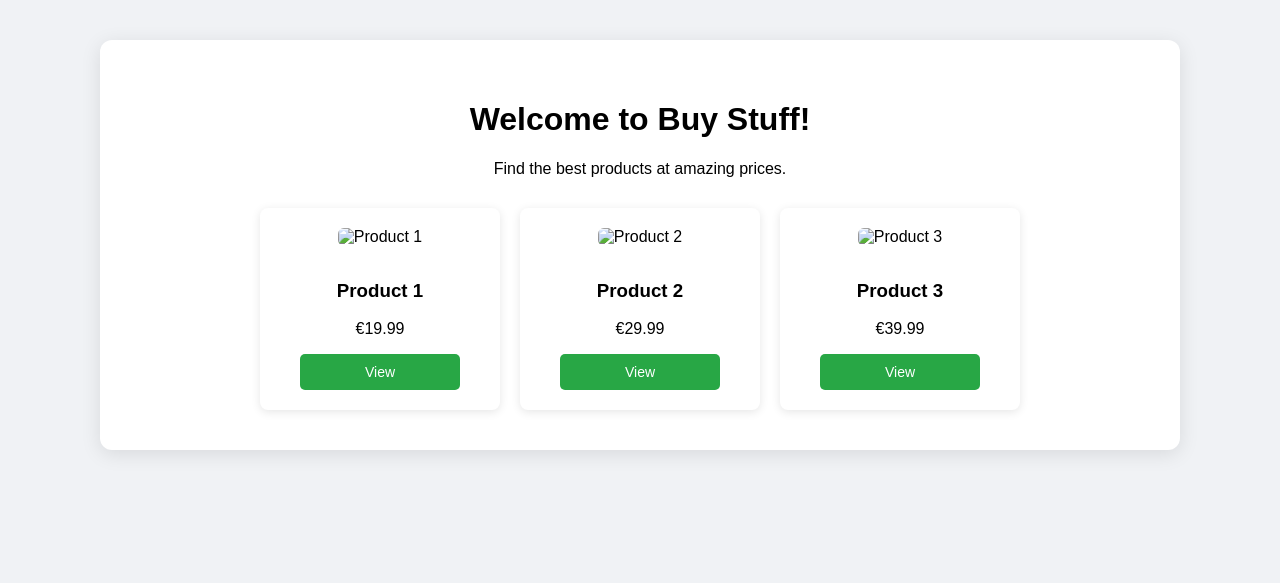
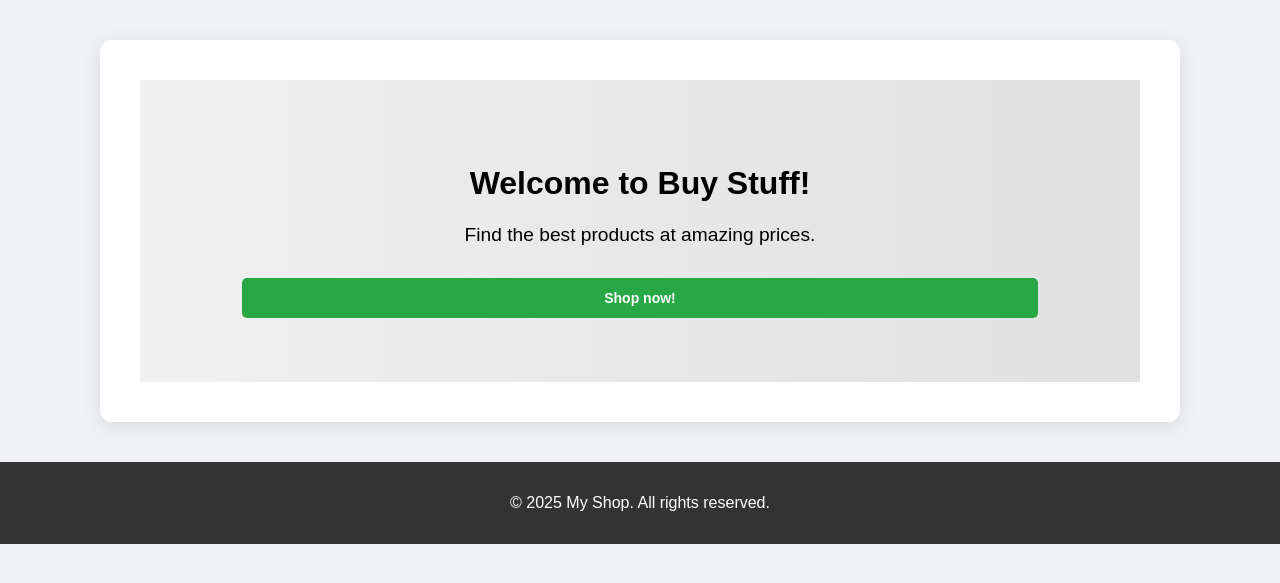
Before and after one commit to CarlHarvey90/E-commerce-API, a Django app: page / in a window 1280 px wide. Shown: the part 99-682 px from the top of the page. Run offline with Django 5.2, Linux system fonts and the light colour scheme; some libraries are stand-ins or nearby versions.

Commit message:
More styling changes

```diff
--- a/e_commerce_api/api/templates/base.html
+++ b/e_commerce_api/api/templates/base.html
@@ -129,6 +129,39 @@
         padding: 5px 10px;
         border-radius: 5px;
     }
+
+    .hero {
+      background: linear-gradient(to right, #f0f0f0, #e0e0e0);
+      padding: 4rem 2rem;
+      text-align: center;
+    }
+
+    .hero h2 {
+      font-size: 2rem;
+      margin-bottom: 1rem;
+    }
+
+    .hero p {
+      font-size: 1.2rem;
+      margin-bottom: 2rem;
+    }
+
+    .hero a {
+      background-color: #28a745;
+      color: white;
+      padding: 12px 24px;
+      text-decoration: none;
+      border-radius: 5px;
+      font-weight: bold;
+    }
+
+    footer {
+      background-color: #333;
+      color: white;
+      text-align: center;
+      padding: 1rem;
+      margin-top: 2rem;
+    }
   </style>
 </head>
 <body>
@@ -159,5 +192,8 @@
     {% endblock %}
   </div>
 
+  <footer>
+    <p>&copy; 2025 My Shop. All rights reserved.</p>
+  </footer>
 </body>
 </html>
--- a/e_commerce_api/api/templates/index.html
+++ b/e_commerce_api/api/templates/index.html
@@ -4,29 +4,9 @@
 {% block title %}Home - Buy Stuff!{% endblock %}
 
 {% block content %}
+<div class="hero">
   <h1>Welcome to Buy Stuff!</h1>
   <p>Find the best products at amazing prices.</p>
-
-  <div class="products">
-    <div class="product-card">
-      <img src="https://via.placeholder.com/200" alt="Product 1">
-      <h3>Product 1</h3>
-      <p>€19.99</p>
-      <button class="button" onclick="window.location.href='product.html'">View</button>
-    </div>
-
-    <div class="product-card">
-      <img src="https://via.placeholder.com/200" alt="Product 2">
-      <h3>Product 2</h3>
-      <p>€29.99</p>
-      <button class="button" onclick="window.location.href='product.html'">View</button>
-    </div>
-
-    <div class="product-card">
-      <img src="https://via.placeholder.com/200" alt="Product 3">
-      <h3>Product 3</h3>
-      <p>€39.99</p>
-      <button class="button" onclick="window.location.href='product.html'">View</button>
-    </div>
-  </div>
+  <a class="button" href="{% url 'cart:products' %}">Shop now!</a>
+</div>
 {% endblock %}
```
